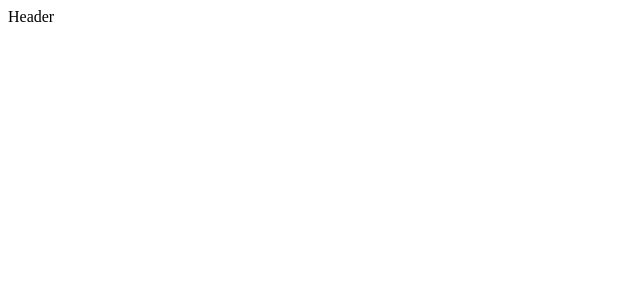
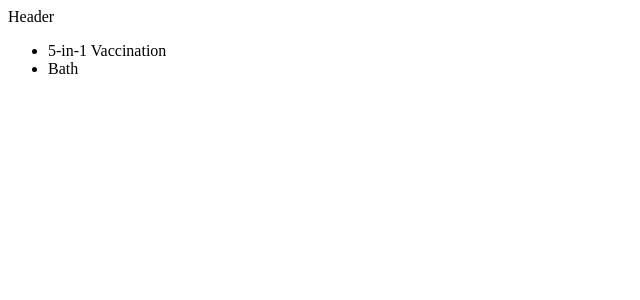
Before and after one commit to justinmandac/petbook, a React app: page / in a window 1280 px wide. Shown: the top 300 px of the page, without its empty margins (0-640 px from the left). Built offline with nearby package versions, Linux system fonts and the light colour scheme.

Commit message:
Have the necessary, event-related components consume Event data.

```diff
--- /dev/null
+++ b/web/src/component.events-list-item.jsx
@@ -0,0 +1,11 @@
+import React from 'react';
+
+export default function EventsListItem({
+    title = '',
+    date}) {
+    return(
+    <li className="events-list-item">
+        <div className="event-title">{title}</div>
+        <div className="event-date">{date}</div>
+    </li>);
+}
--- /dev/null
+++ b/web/src/component.events-list.jsx
@@ -0,0 +1,18 @@
+import React from 'react';
+import EventsListItem from './component.events-list-item';
+
+export default function EventsList({events = []}) {
+  const eventItems =
+    events.map((event) =>
+      <EventsListItem
+        key={event.id}
+        title={event.title}
+        profile={event.profile}
+      />);
+
+  return (
+    <ul className="events-list">
+      {eventItems}
+    </ul>
+  );
+}
--- a/web/src/componet.events-list.jsx
+++ /dev/null
@@ -1,5 +0,0 @@
-import React from 'react';
-
-export default function EventsList() {
-    return (<ul className="events-list"></ul>);
-}
--- a/web/src/page.home.jsx
+++ b/web/src/page.home.jsx
@@ -1,6 +1,7 @@
 import React, { Component } from 'react';
 import {GetProfiles} from './services/profiles.service';
 import {GetEvents} from './services/events.service';
+import EventsList from './component.events-list';
 
 export default class HomePage extends Component{
   constructor(props) {
@@ -13,18 +14,20 @@ export default class HomePage extends Component{
 
   componentDidMount() {
     const { userId } = this.props;
-    GetEvents(userId).then(events => {
-      this.setState((prevState, props) => Object.assign(prevState, {
-        events,
-      }));
-    });
+    GetEvents(userId)
+      .then((events) => {
+        this.setState(
+          (prevState, props) => Object.assign(prevState, { events })
+        );
+      });
   }
 
   render() {
-    const { profiles = [] } = this.state;
+    const { profiles = [], events = [], } = this.state;
 
     return (
       <div className="home-page page">
+        <EventsList events={events} />
       </div>
     );
   }
```
Also changed, not shown: web/src/componet.events-list-item.jsx (deleted, +0 -8 lines).
